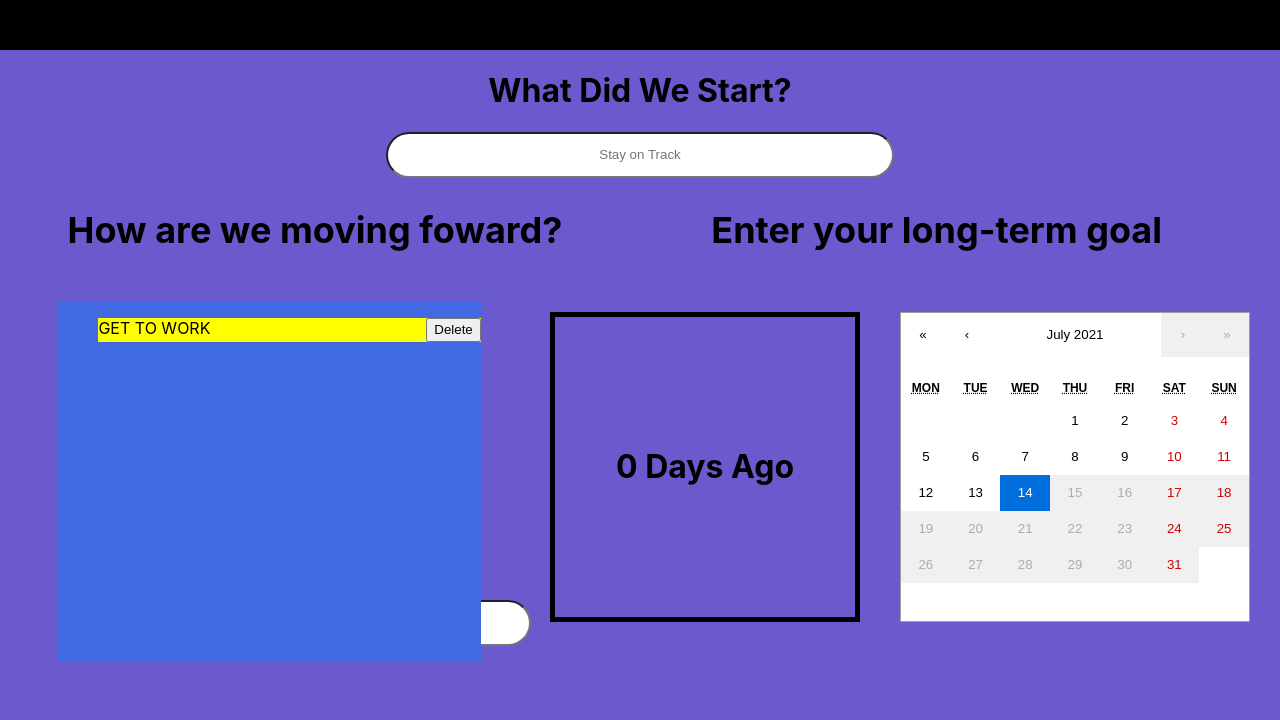
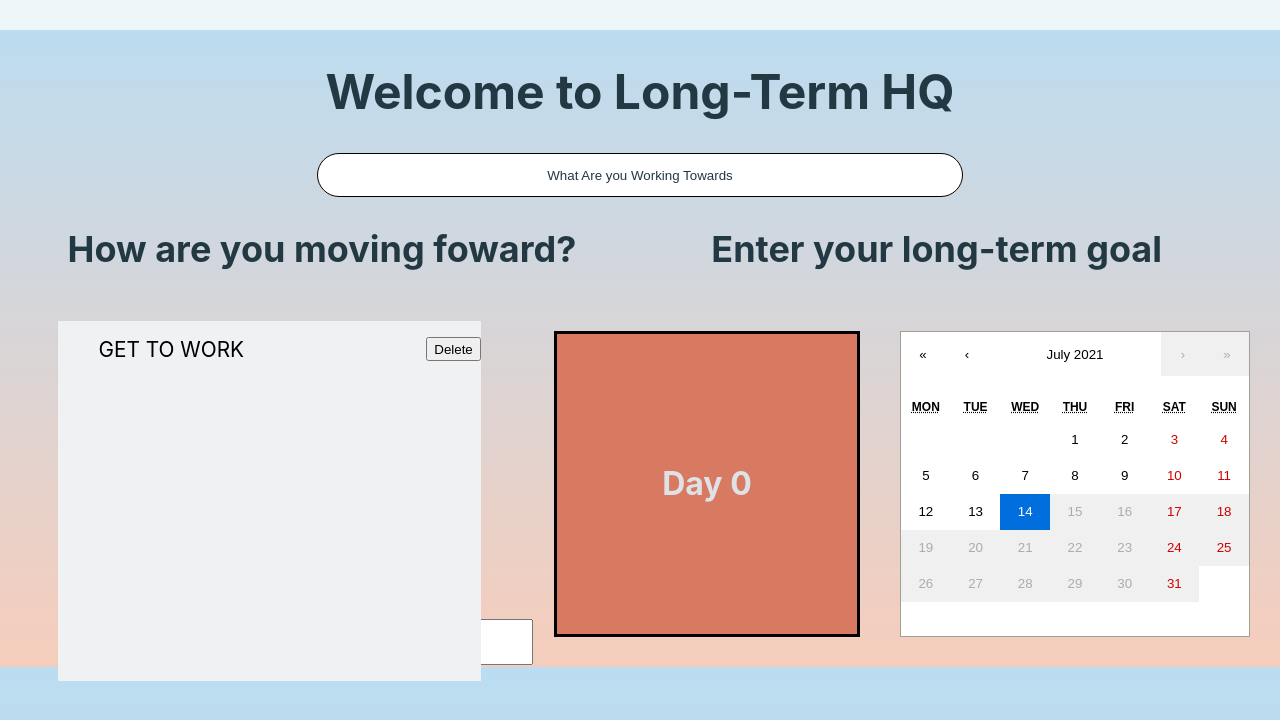
Before and after one commit to broph123/cal-since, a React (Create React App) app in the folder calendar/: page / in a window 1280 px wide. Shown: the top 720 px of the page. Built offline with nearby package versions, Linux system fonts and the light colour scheme.

Commit message:
The App is 98% styled.

```diff
--- a/calendar/src/App.css
+++ b/calendar/src/App.css
@@ -1,21 +1,27 @@
 
 .starting{
   text-align: center;
+}
+.starting h1{
+  font-size: 3em;
+  color: #223843;
 }
 
   nav {
     display: flex;
     width: 100%;
-    background: black;
-    padding-bottom: 50px;
+    background: #edf6f9;
+    padding-bottom: 30px;
   }
   .starting input{
-    width: 500px;
+    width: 50%;
     height: 5vh;
     border-radius: 30px;
+    border: 1px solid black;
   }
   input[type='text']::placeholder{
     text-align: center;
+    color: #223843;
   }
 
 
@@ -24,6 +30,7 @@
 
 .headings-container{
   font-size: 1.5rem;
+  color: #223843;
   display: flex;
   padding-left: 10px;
   width: 90%;
@@ -47,10 +54,9 @@
 
 .to-do-list{
   position: absolute;
-  /* background-color: blue; */
   width: 100%;
   height: 90%;
-  background-color: royalblue;
+  background-color: #eff1f3;
 
 }
 
@@ -58,24 +64,26 @@
   width: 100%;
   display: flex;
   justify-content: space-between;
-  background-color: yellow;
   height: 3vh;
-  font-size: 1rem;
+  font-size: 1.3rem;
+}
+.done{
+  background-color: green;
 }
 
 
 .to-do-input{
-  /* border: 3px solid green; */
   padding-top: 298px;
 
 
 
 }
 .to-do-input input{
-  width: 465px;
+  width: 467px;
   height: 5vh;
   font-size: 1.5rem;
-  border-radius: 30px;
+
+
 
 
 
@@ -108,8 +116,11 @@
     width: 300px;
     height: 300px;
     margin-right: 40px;
-    border: 5px solid black;
+    border: 3px solid black;
+    background-color: #d77a61;
+
   }
   .number >h1{
     margin-top: 130px;
+    color: #dee2e6;
   }
--- a/calendar/src/App.js
+++ b/calendar/src/App.js
@@ -52,7 +52,7 @@ const onInputChange = (e) => {
       setDateCounter(dateCounter+1)
 
 
-    },600000)
+    },60000)
     return ()=>clearInterval(timer)
   })
 
@@ -62,14 +62,14 @@ const onInputChange = (e) => {
      <nav/>
      <div className="starting">
        <form onSubmit={handleSubmit}>
-         <h1>What Did We Start?</h1>
-        <input type="text" placeholder="Stay on Track" value={inputValue} onChange={onInputChange}></input>
+         <h1>Welcome to Long-Term HQ</h1>
+        <input type="text" placeholder="What Are you Working Towards" value={inputValue} onChange={onInputChange}></input>
        </form>
      </div>
 
      <div className="headings-container">
        <div className="left-heading">
-         <h2>How are we moving foward?</h2>
+         <h2>How are you moving foward?</h2>
        </div>
        <h2>{!since? "Enter your long-term goal" : since}</h2>
      </div>
--- a/calendar/src/components/sinceCal.js
+++ b/calendar/src/components/sinceCal.js
@@ -7,7 +7,7 @@ function sinceCal({dayConvert,}) {
 
             <div className="number" >
               <h1>
-                 {`${dayConvert} Days Ago`}
+                 {` Day ${dayConvert}`}
               </h1>
             </div>
 
--- a/calendar/src/components/toDo.js
+++ b/calendar/src/components/toDo.js
@@ -23,18 +23,21 @@ function ToDo() {
     const deleteItem = (e,id) =>{
         e.preventDefault()
         setItemList(itemList.filter(item => item.id !== id))
+
     }
 
-  const editTask = (e,id) =>{
+
+    const handleToggle = (e,id) => {
         e.preventDefault()
-        const element = itemList.findIndex((elem)=>elem.id === id)
-        const newItemList = [...itemList]
-        newItemList[element] = {
-            ...newItemList[element],
+        const toDoItem = itemList.find(item => item.id === id)
+        const newTaskList =[...itemList]
+
+        newTaskList[toDoItem] = {
+            ...newTaskList[toDoItem],
             completed:true,
-        }
-        setItemList(newItemList)
-        }
+    }
+    setItemList(newTaskList)
+}
 
 
 
@@ -43,9 +46,13 @@ function ToDo() {
         <>
         <div className="to-do-list">
            <ul>{itemList.map(item =>
-           <p className="tasks" key={item.id}>{item.task}
+           <div className={ item.completed? "done":"tasks"} key={item.id} id={item.id} >
+               {item.task}
            <button onClick={(e)=>deleteItem(e,item.id)}>Delete</button>
-           </p>)}
+
+
+           </div>
+           )}
            </ul>
         </div>
 
--- a/calendar/src/index.css
+++ b/calendar/src/index.css
@@ -5,7 +5,15 @@ body {
     sans-serif;
   -webkit-font-smoothing: antialiased;
   -moz-osx-font-smoothing: grayscale;
-  background-color: #6A5ACD	;
+  background: hsla(18, 76%, 85%, 1);
+
+background: linear-gradient(90deg, hsla(18, 76%, 85%, 1) 0%, hsla(203, 69%, 84%, 1) 100%);
+
+background: -moz-linear-gradient(90deg, hsla(18, 76%, 85%, 1) 0%, hsla(203, 69%, 84%, 1) 100%);
+
+background: -webkit-linear-gradient(90deg, hsla(18, 76%, 85%, 1) 0%, hsla(203, 69%, 84%, 1) 100%);
+
+filter: progid: DXImageTransform.Microsoft.gradient( startColorstr="#F6CFBE", endColorstr="#B9DCF2", GradientType=1 );
 
 }
 
```
